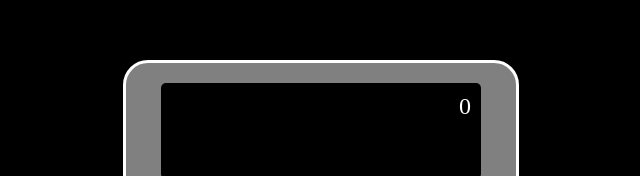
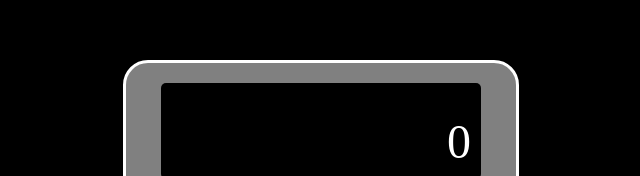
Before and after one commit to dfitch96/Calculator, a plain HTML site: page index.html in a window 1280 px wide. Shown: the part 125-301 px from the top of the page, 327-967 px from the left. Drawn offline with Linux system fonts and the light colour scheme.

Commit message:
updated font sizes

```diff
--- a/style.css
+++ b/style.css
@@ -37,13 +37,13 @@ section{
 
 #display{
     display: flex;
-    flex-direction: column;
+    justify-content: right;
+    align-items: end;
     background-color:black;
     color: white;
     border-radius: 5px;
     padding: 10px;
-    font-size: 1.5rem;
-    text-align: right;
+    font-size: 3rem;
 }
 
 .btn{
```
